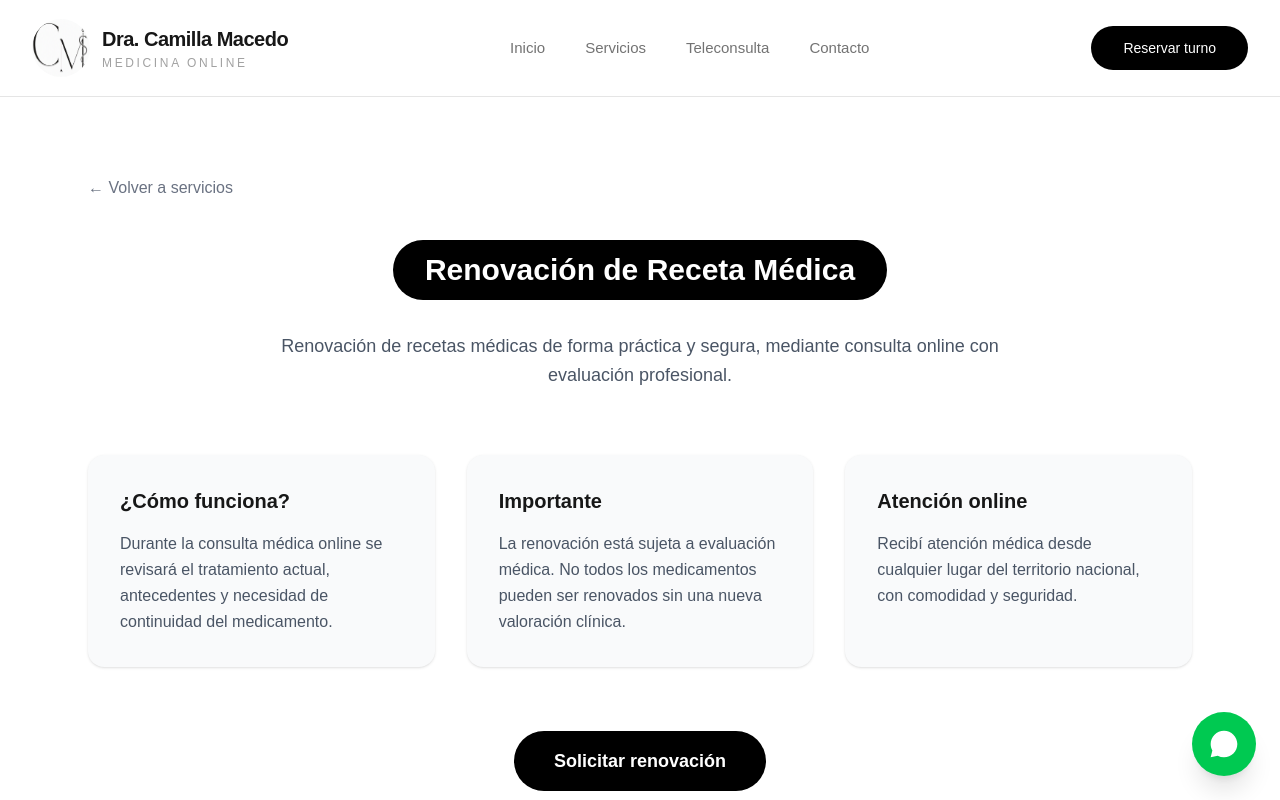
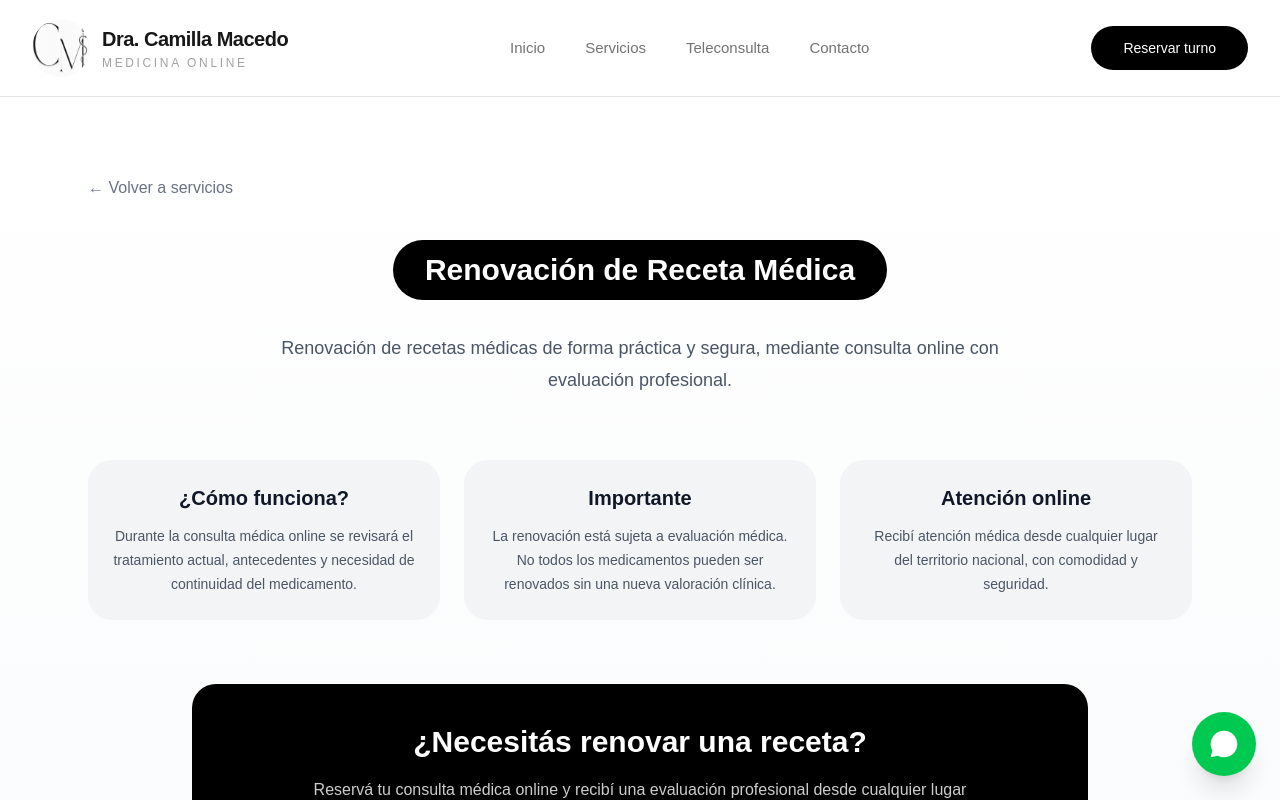
Before and after one commit to camillamacedo/cmmedicina, a Next.js app: page /renovacion-de-receta in a window 1280 px wide. Shown: the top 800 px of the page. Built offline with nearby package versions, Linux system fonts and the light colour scheme.

Commit message:
Update page.tsx

```diff
--- a/app/renovacion-de-receta/page.tsx
+++ b/app/renovacion-de-receta/page.tsx
@@ -2,11 +2,13 @@ import Link from "next/link";
 
 export default function RenovacionReceta() {
   return (
-    <main className="min-h-screen bg-white">
+    <main className="min-h-screen bg-gradient-to-b from-white to-gray-50">
 
       <div className="mx-auto max-w-6xl px-6 py-20">
 
-        {/* Volver */}
+
+        {/* VOLVER */}
+
         <Link
           href="/servicios"
           className="text-gray-500 transition hover:text-black"
@@ -14,66 +16,89 @@ export default function RenovacionReceta() {
           ← Volver a servicios
         </Link>
 
-        {/* Título */}
+
+
+        {/* HERO */}
+
+
         <section className="mt-10 text-center">
 
+
           <div className="mx-auto inline-block rounded-full bg-black px-8 py-3">
+
             <h1 className="text-3xl font-bold text-white">
               Renovación de Receta Médica
             </h1>
+
           </div>
 
-          <p className="mx-auto mt-8 max-w-3xl text-lg leading-relaxed text-gray-600">
+
+          <p className="mx-auto mt-8 max-w-3xl text-lg leading-8 text-gray-600">
             Renovación de recetas médicas de forma práctica y segura,
             mediante consulta online con evaluación profesional.
           </p>
 
+
         </section>
 
 
-        {/* Conteúdo */}
-        <section className="mt-16 grid gap-8 md:grid-cols-3">
+
+        {/* CARDS */}
 
 
-          <div className="rounded-2xl bg-gray-50 p-8 shadow-sm">
+        <section className="mt-16 grid gap-6 md:grid-cols-3">
 
-            <h2 className="mb-4 text-xl font-semibold">
+
+          <div className="rounded-3xl bg-gray-100 p-6 text-center">
+
+
+            <h2 className="text-xl font-semibold text-gray-900">
               ¿Cómo funciona?
             </h2>
 
-            <p className="leading-relaxed text-gray-600">
+
+            <p className="mt-3 text-sm leading-6 text-gray-600">
               Durante la consulta médica online se revisará el tratamiento
               actual, antecedentes y necesidad de continuidad del medicamento.
             </p>
 
-          </div>
-
-
-          <div className="rounded-2xl bg-gray-50 p-8 shadow-sm">
-
-            <h2 className="mb-4 text-xl font-semibold">
-              Importante
-            </h2>
-
-            <p className="leading-relaxed text-gray-600">
-              La renovación está sujeta a evaluación médica.
-              No todos los medicamentos pueden ser renovados sin una nueva
-              valoración clínica.
-            </p>
 
           </div>
 
 
-          <div className="rounded-2xl bg-gray-50 p-8 shadow-sm">
 
-            <h2 className="mb-4 text-xl font-semibold">
+          <div className="rounded-3xl bg-gray-100 p-6 text-center">
+
+
+            <h2 className="text-xl font-semibold text-gray-900">
+              Importante
+            </h2>
+
+
+            <p className="mt-3 text-sm leading-6 text-gray-600">
+              La renovación está sujeta a evaluación médica. No todos los
+              medicamentos pueden ser renovados sin una nueva valoración
+              clínica.
+            </p>
+
+
+          </div>
+
+
+
+          <div className="rounded-3xl bg-gray-100 p-6 text-center">
+
+
+            <h2 className="text-xl font-semibold text-gray-900">
               Atención online
             </h2>
 
-            <p className="leading-relaxed text-gray-600">
+
+            <p className="mt-3 text-sm leading-6 text-gray-600">
               Recibí atención médica desde cualquier lugar del territorio
               nacional, con comodidad y seguridad.
             </p>
+
 
           </div>
 
@@ -81,15 +106,31 @@ export default function RenovacionReceta() {
         </section>
 
 
-        {/* Botón */}
-        <section className="mt-16 text-center">
+
+        {/* CTA */}
+
+
+        <section className="mx-auto mt-16 max-w-4xl rounded-3xl bg-black px-8 py-10 text-center text-white">
+
+
+          <h2 className="text-3xl font-bold">
+            ¿Necesitás renovar una receta?
+          </h2>
+
+
+          <p className="mx-auto mt-4 max-w-2xl text-base leading-7 text-white/80">
+            Reservá tu consulta médica online y recibí una evaluación
+            profesional desde cualquier lugar de Argentina.
+          </p>
+
 
           <Link
             href="/reservar"
-            className="inline-flex rounded-full bg-black px-10 py-4 text-lg font-semibold text-white transition hover:bg-gray-800"
+            className="mt-8 inline-block rounded-full bg-white px-8 py-3 font-semibold text-black transition hover:bg-gray-200"
           >
             Solicitar renovación
           </Link>
+
 
         </section>
 
```
